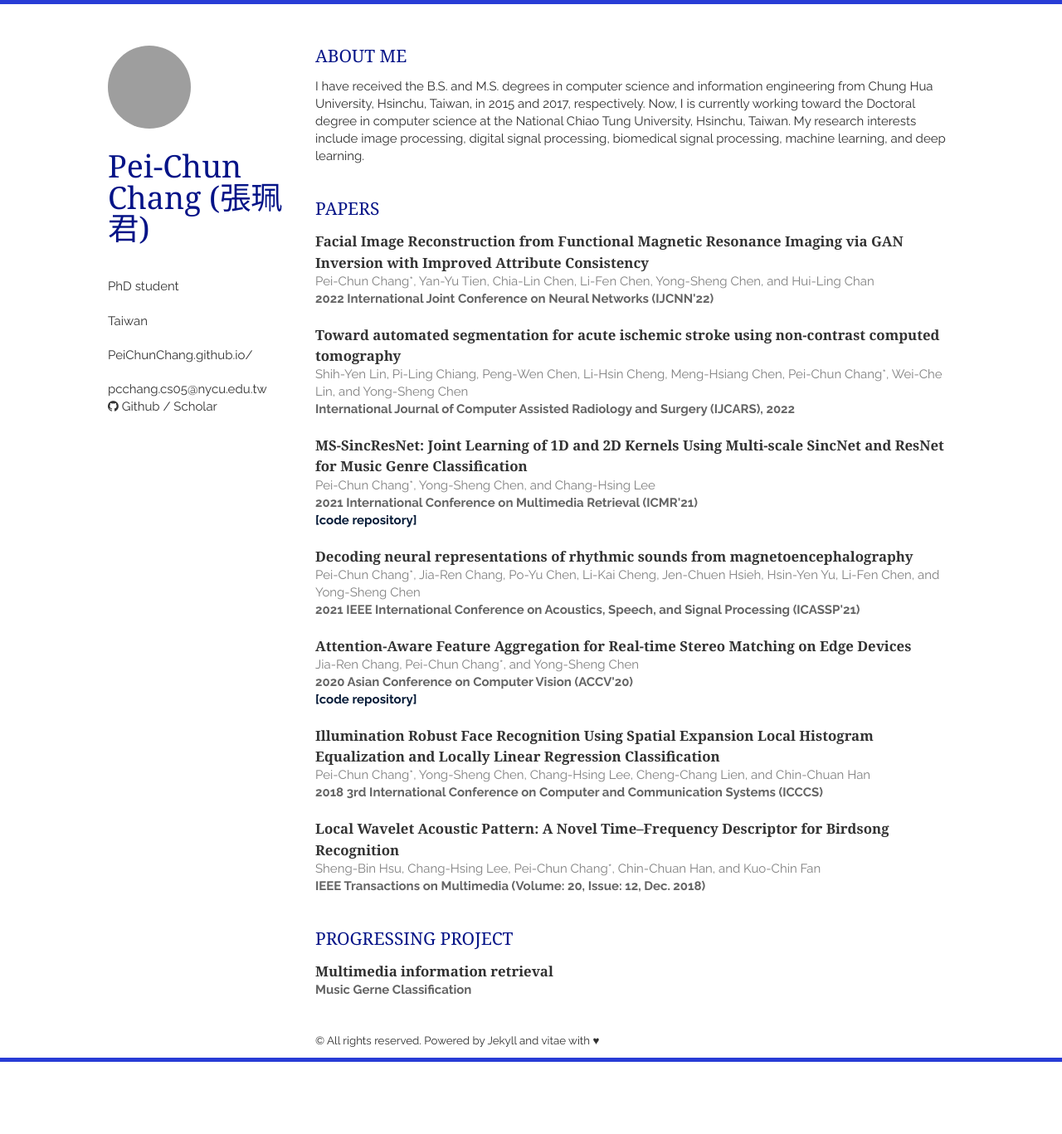
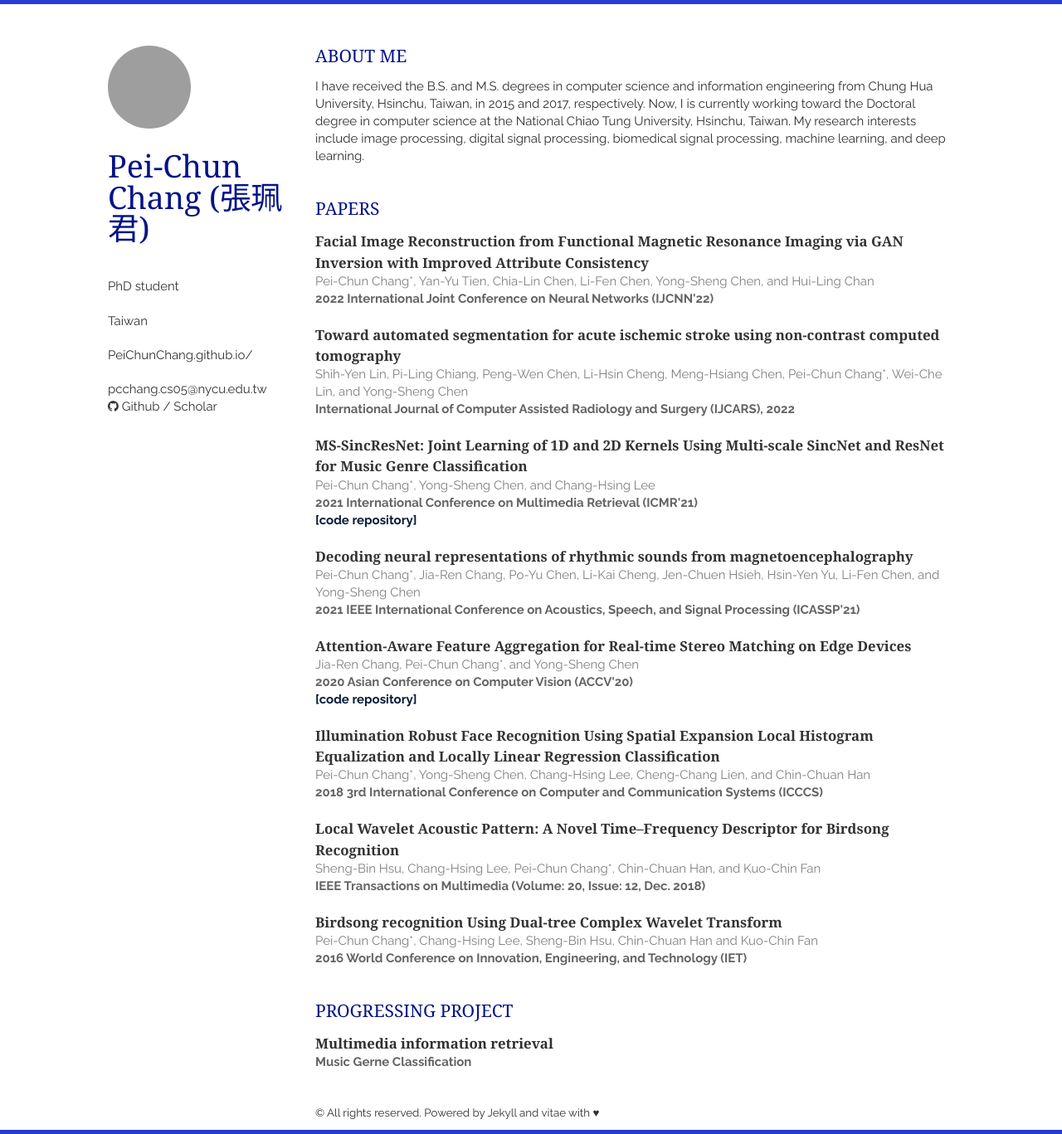
Before and after one commit to PeiChunChang/PeiChunChang.github.io, a Jekyll site: the page built from index.html, in a window 1280 px wide. Shown: the whole page at 83% size. Built offline with Jekyll 4.4.1, drawn with Linux system fonts in a browser that asks for light colours; nearby versions of some CDN libraries; the list of posts is cut into pages by our own code; a style sheet for code colours, icons or effects is not loaded; before the commit the page ends 1280 px from its top, so only the background shows below that; grey boxes are pictures that could not be loaded.

Commit message:
Update papers.html

```diff
--- a/_includes/papers.html
+++ b/_includes/papers.html
@@ -69,4 +69,13 @@
             <em>IEEE Transactions on Multimedia (Volume: 20, Issue: 12, Dec. 2018)</em>
         </p>
     </article>
+    <article>
+        <header>
+            <h1><a href="">Birdsong recognition Using Dual-tree Complex Wavelet Transform</a></h1>
+            <span>Pei-Chun Chang*, Chang-Hsing Lee, Sheng-Bin Hsu, Chin-Chuan Han and Kuo-Chin Fan</span>
+        </header>
+        <p>
+            <em>2016 World Conference on Innovation, Engineering, and Technology (IET)</em>
+        </p>
+    </article>
 </section>
```
